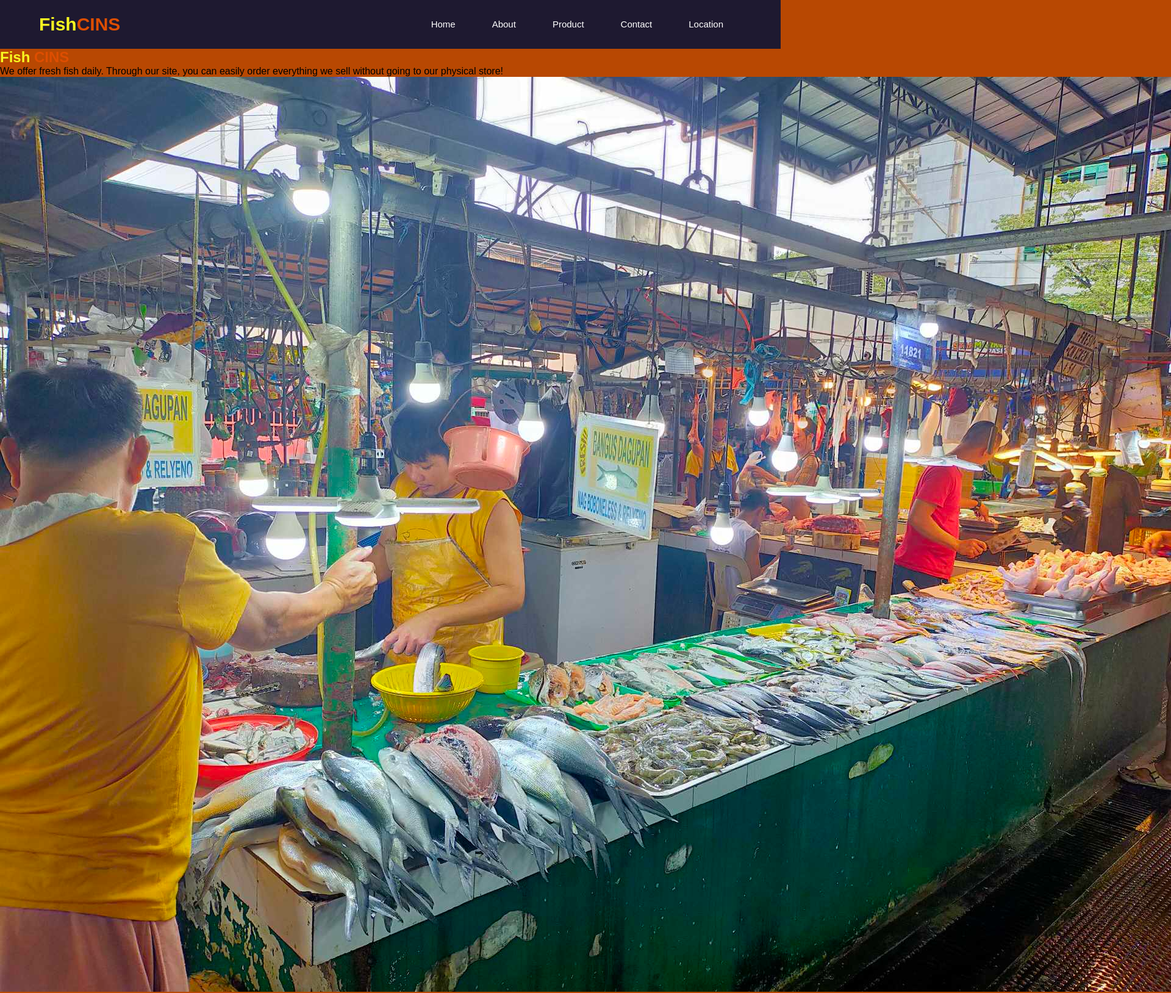
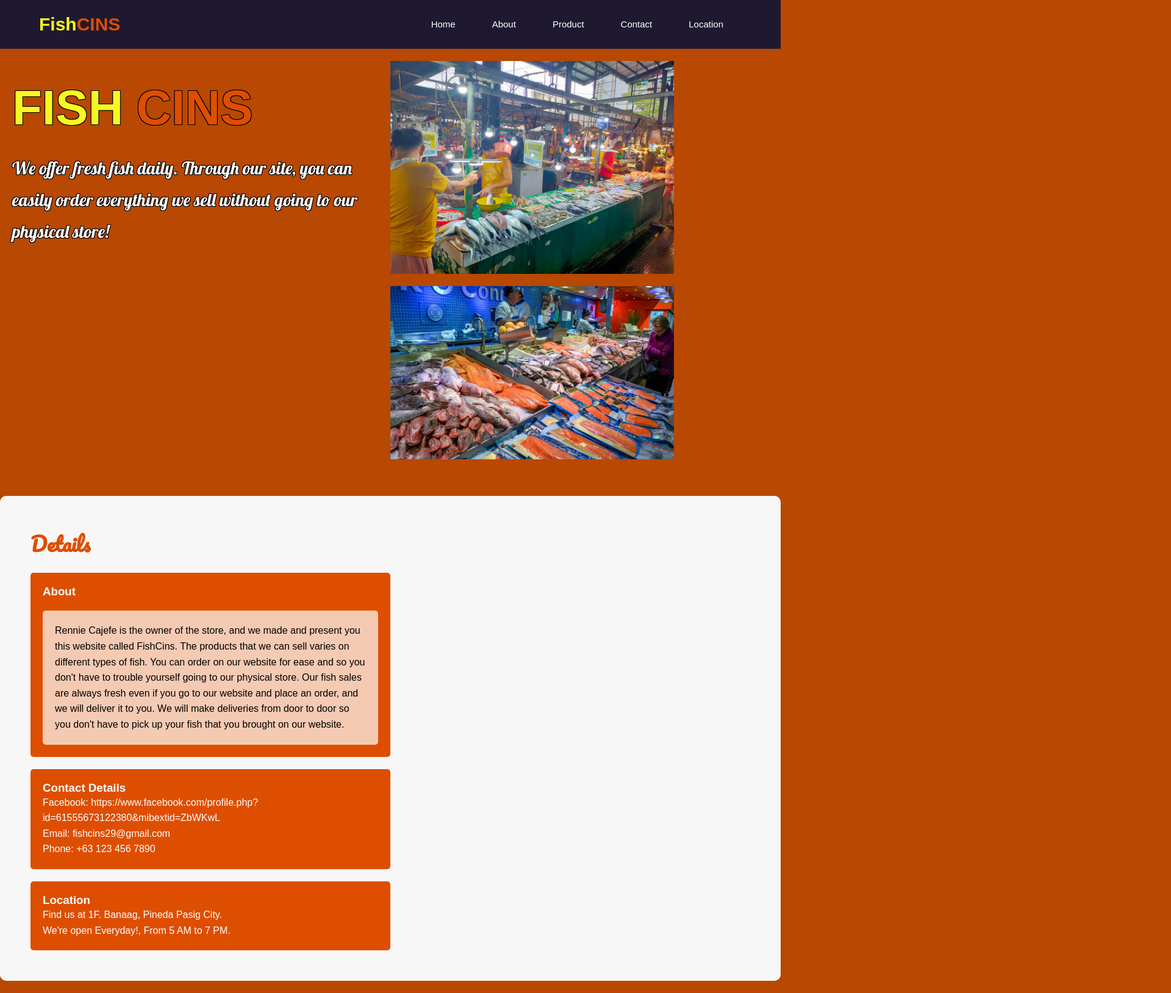
Before and after one commit to FishCINS/FishCINS.github.io, a plain HTML site: page index.html in a window 1280 px wide. Shown: the top 1628 px of the page at 61% size, 1920 px wide, since content can reach past the window. Drawn offline with Linux system fonts and the light colour scheme.

Commit message:
Update style.css

```diff
--- a/style.css
+++ b/style.css
@@ -4,13 +4,14 @@
     --color-white: white;
     --color-yellow: rgb(248, 248, 33);
     --color-new: rgb(30, 25, 48);
+
 }
 
 * {
     margin: 0;
     padding: 0;
     box-sizing: border-box;
-    font-family: 'Arial', sans-serif;
+    font-family: 'Arial' , 'sans-serif';
 }
 
 body {
@@ -32,7 +33,7 @@ body {
     padding: 0 5%;
 }
 
-.Logo {
+.Logo{
     color: var(--color-yellow);
     font-size: 30px;
 }
@@ -62,6 +63,196 @@ body {
     color: var(--color-primary);
 }
 
+.fish {
+    display: none;
+}
+
+.fish_cins ul li:hover .fish {
+    display: block;
+    position: absolute;
+    left: 0;
+    top: 100%;
+    background-color: rgb(30, 25, 48);
+}
+
+.fish_cins ul li:hover .fish ul {
+    display: block;
+    margin: 10px;
+}
+
+.fish_cins ul li:hover .fish ul li {
+    width: 150px;
+    padding: 10px;
+}
+
+.home-section {
+    display: flex;
+    padding: 20px;
+}
+
+.content-left {
+    flex: 1; /* Adjusts left content size */
+}
+
+.content-right {
+    display: flex;
+    flex-direction: column;
+    flex: 1; /* Adjusts right content size */
+    justify-content: flex-start;
+}
+
+.content-right img {
+    max-width: 75%; /*image size */
+    height: auto;
+    margin-bottom: 20px; /* space between images */
+}
+
+.home-title {
+    font-size: 5em;
+    font-family: 'Pacifico', cursive;
+    text-transform: uppercase;
+    margin-bottom: 10px;
+    color: #000000;
+    text-shadow: -1px -1px 0 #000,
+        1px -1px 0 #000,
+        -1px 1px 0 #000,
+        1px 1px 0 #000;
+}
+
+.home-description {
+    font-size: 1.8em;
+    font-family: 'Lobster', cursive;
+    line-height: 1.8;
+    color: #FFFFFF;
+    text-shadow:  -1px -1px 0 #000, /* Black outline */
+        1px -1px 0 #000,
+        -1px 1px 0 #000,
+        1px 1px 0 #000;
+}
+
+.fish-part {
+    color: #FFFF00;
+    font-size: 1.2em; /* Adjust the size */
+    font-family: 'Pacifico', cursive; /* Apply the same font as the title */
+    letter-spacing: 3px; /* Increase the spacing between letters */
+    margin-right: -5px; /* Adjust the spacing between "Fish" and "CINS" */
+}
+
+.cins-part {
+    color: #ff6303;
+    font-size: 1.2em; /* Adjust the size */
+    font-family: 'Pacifico', cursive; /* Apply the same font as the title */
+    letter-spacing: 3px; /* Increase the spacing between letters */
+}
+
+
+/* General styles for sections */
+.about-section,
+.contact-section,
+.location-section {
+    display: flex;
+    justify-content: space-between;
+    align-items: center;
+    padding: 50px;
+    background-color: #f7f7f7; /* Adjust as needed */
+    margin-top: 20px; /* Added margin to separate sections */
+    border-radius: 10px; /* Rounded corners */
+    overflow: hidden; /* Ensure rounded corners are visible */
+}
+
+/* Left content */
+.content-left {
+    flex: 1;
+}
+
+.section-title {
+    font-size: 2rem;
+    margin-bottom: 20px;
+    color: var(--color-primary); /* Adjust color as needed */
+}
+
+.section-description {
+    background-color: rgba(255, 255, 255, 0.7); /* Faded white background */
+    padding: 20px;
+    border-radius: 5px;
+}
+
+/* Right content - Adjust image styles or content as needed */
+.content-right {
+    flex: 1;
+}
+
+.details-section {
+    display: flex;
+    justify-content: space-between;
+    align-items: flex-start;
+    padding: 50px;
+    background-color: #f7f7f7;
+    margin-top: 20px;
+    border-radius: 10px;
+    overflow: hidden;
+}
+
+.details-section .content-left {
+    felx: 1;
+    padding-right: 20px;
+}
+
+.details-section h3 {
+    margin-top: 20px;
+    color: var(--color-primary);
+    font-family: 'Pacifico', cursive;
+}
+
+.details-section .section-description {
+    background-color: #f7f7f7;
+    padding: 15px;
+    border-radius: 8px;
+    margin-bottom: 20px;
+    color: var(--color-black)
+    font-family: 'Arial, sans-serif;
+}
+
+.details-section .contact-details a {
+    color: var(--color-primary);
+}
+
+.about-description {
+    background-color: #f7f7f7;
+    padding: 20px;
+    border-radius: 5px;
+    color: car(--color-black);
+    font-family: 'Arial, sans-serif;
+}
+
+.about-section {
+    background-color: #f7f7f7;
+    padding: 50px;
+    border-radius: 10px;
+    overflow: hidden;
+    color: var(--color-black);
+    font-family: 'Arial', sans-serif;
+}
+
+.about-section .content-left {
+    flex: 1;
+}
+
+.about-section .section-title {
+    font-size: 2rem;
+    margin-bottom: 20px;
+    color: var(--color-primary);
+    font-family: 'Pacifico', cursive;
+}
+
+.about-section .section-description {
+    background-color: rgba(255, 255, 255, 0.7);
+    padding: 20px;
+    border-radius: 5px;
+    color: var(--color-black);
+    font-family: 'Arial', sans-serif;
+}
+
 .section-description,
 .about-description,
 .contact-details,
@@ -81,5 +272,4 @@ body {
     font-family: 'Arial', sans-serif;
     font-size: 1em;
     line-height: 1.6;
-    color: var(--color-white);
 }
```
